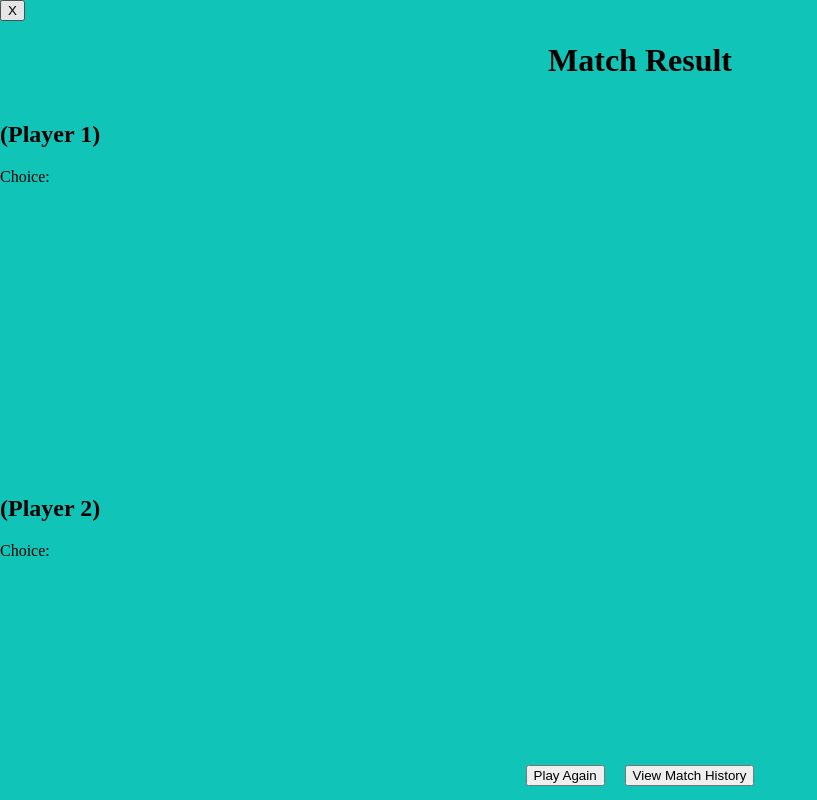
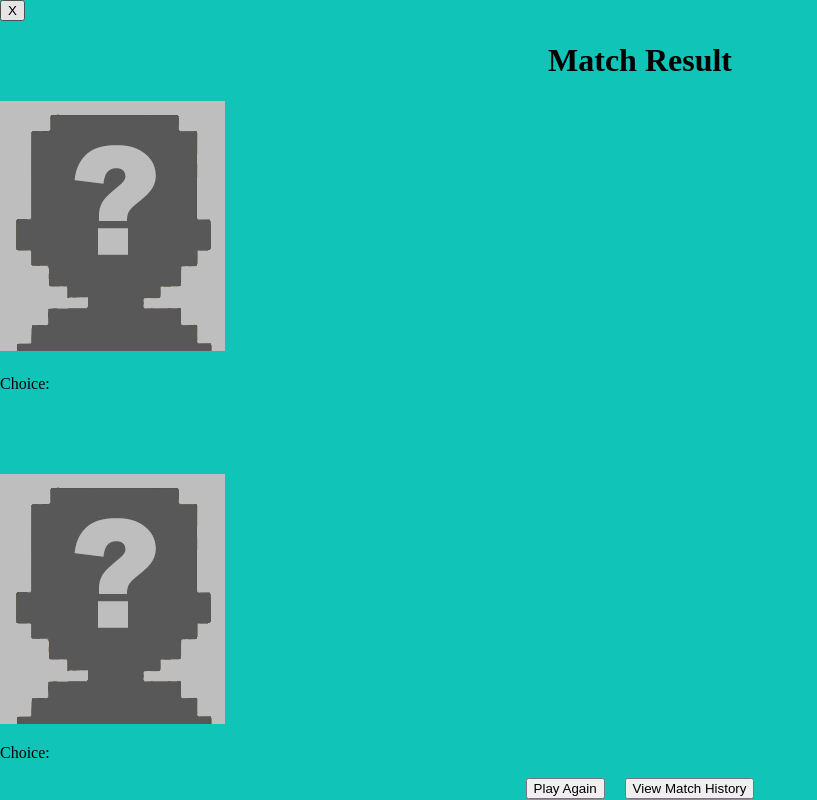
Before and after one commit to fritzhuie/bump-it-frontend, a React (Vite) app: page /game/result/1 in a window 1280 px wide. Shown: the whole page, without its empty margins (0-817 px from the left). Built offline with nearby package versions, Linux system fonts and the light colour scheme; no server answers; sample sign-in values are in the browser's storage.

Commit message:
add images to match

```diff
--- a/src/components/MatchResult/MatchResult.jsx
+++ b/src/components/MatchResult/MatchResult.jsx
@@ -60,14 +60,16 @@ const MatchResult = ({ fromGame }) => {
       </div>
       <div className={styles.playerOne}>
         <div className={styles.userResult}>
-          <h2>{userProfiles.player1.name} (Player 1)</h2>
+        <img className="avatar-top" src={`/img/portrait-${profiles[0] ? profiles[0].user % 17 : "0" }.png`}></img>
+          <h2>{profiles[0] ? profiles[0].name : ""}</h2>
           <p>Choice: {matchResult.userchoice_1}</p>
         </div>
       </div>
       <div className={styles.versus}></div>
       <div className={styles.playerTwo}>
         <div className={styles.userResult}>
-          <h2>{userProfiles.player2.name} (Player 2)</h2>
+          <h2>{profiles[1] ? profiles[1].name : ""}</h2>
+          <img className="avatar-bottom" src={`/img/portrait-${profiles[1] ? profiles[1].user % 17 : "0" }.png`}></img>
           <p>Choice: {matchResult.userchoice_2}</p>
         </div>
       </div>
```
